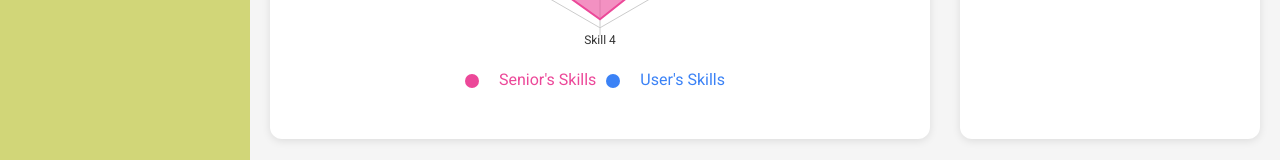
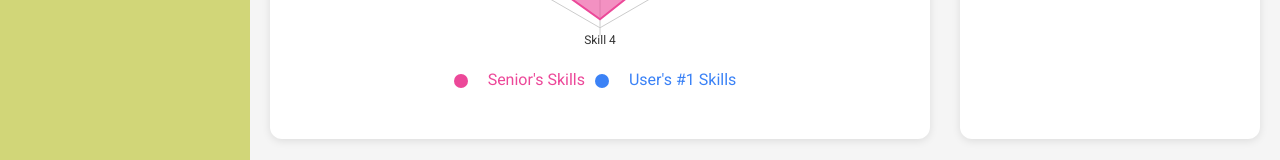
Before and after one commit to KU-SSM/KU-Smart-Skill-Mapping, a React (Create React App) app in the folder frontend/: page /skill_map in a window 1280 px wide. Shown: the part 583-743 px from the top of the page. Built offline with nearby package versions, Linux system fonts and the light colour scheme.

Commit message:
fix text spelling on the SkillMap.tsx

```diff
--- a/frontend/src/Components/SkillMap.tsx
+++ b/frontend/src/Components/SkillMap.tsx
@@ -38,7 +38,7 @@ const SkillMap: React.FC = () => {
                   tickCount={6}
                 />
                 <Radar
-                  name="User's Skills"
+                  name="User's #1 Skills"
                   dataKey="user"
                   stroke="#3b82f6"
                   fill="#3b82f6"
```
